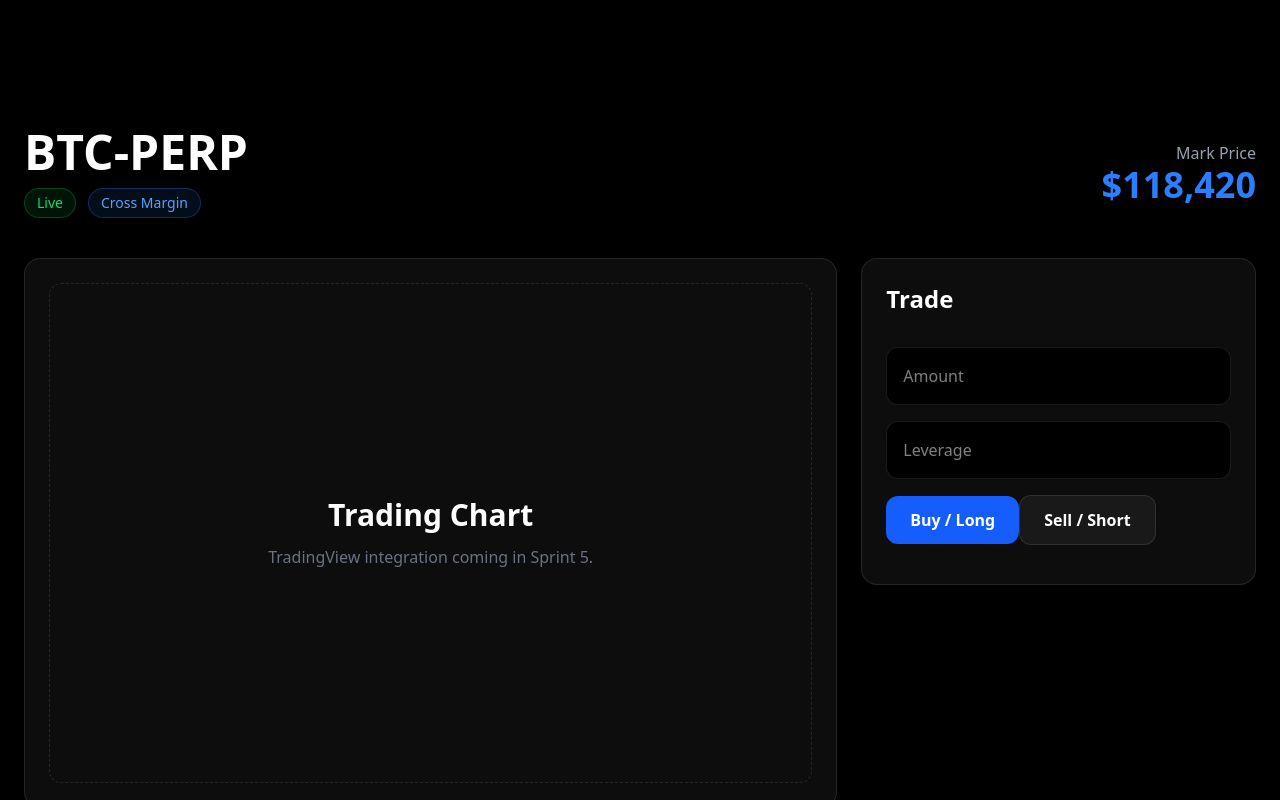
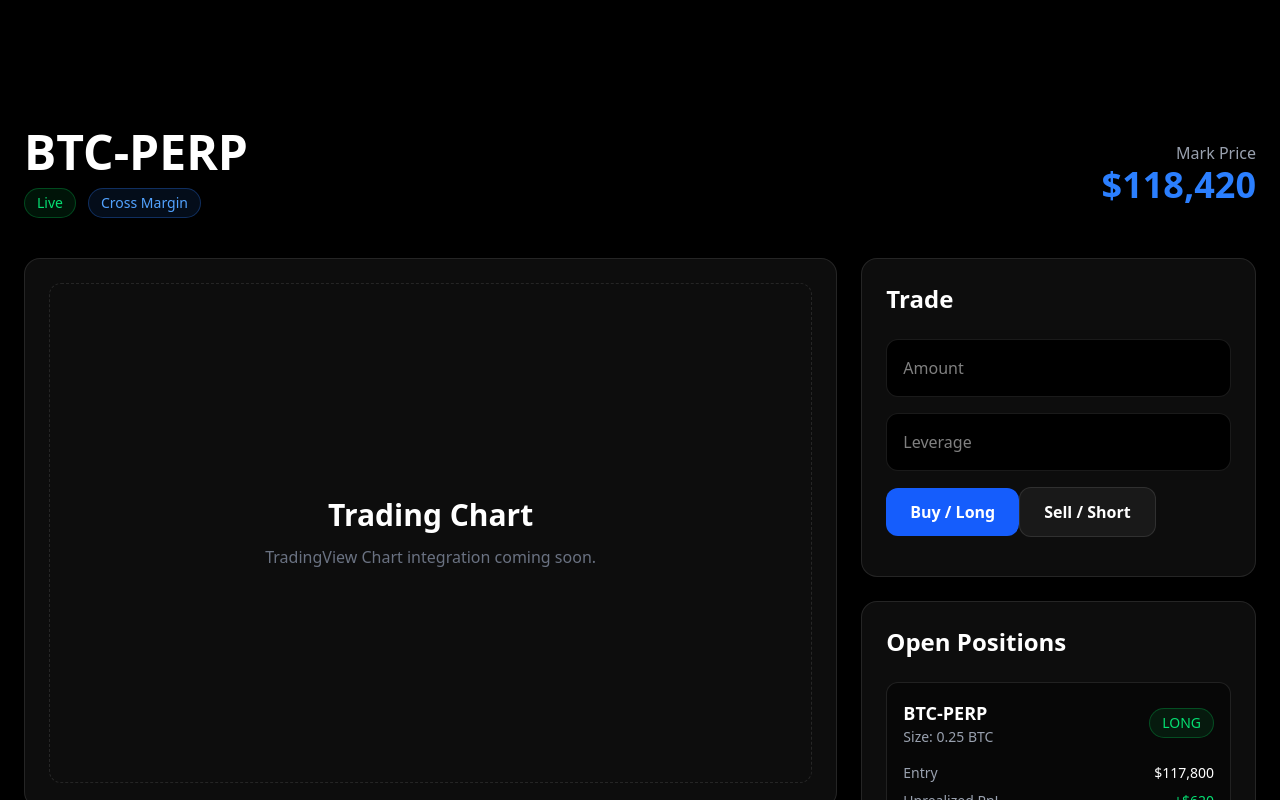
Before and after one commit to ojimusk/Cendex, a Next.js app: page /trade in a window 1280 px wide. Shown: the top 800 px of the page. Built offline with nearby package versions, Linux system fonts and the light colour scheme.

Commit message:
Integrate OpenPositions component and update text
Added OpenPositions component to the TradePage layout and updated text for TradingView integration.

```diff
--- a/app/trade/page.tsx
+++ b/app/trade/page.tsx
@@ -2,6 +2,7 @@ import Badge from "@/components/Badge";
 import Button from "@/components/Button";
 import Card from "@/components/Card";
 import OrderBook from "@/components/OrderBook";
+import OpenPositions from "@/components/OpenPositions";
 
 export default function TradePage() {
   return (
@@ -34,57 +35,52 @@ export default function TradePage() {
 
         </div>
 
-        {/* Layout */}
         <div className="grid gap-6 lg:grid-cols-3">
 
-          {/* Chart + Order Book */}
+          {/* Left */}
           <div className="space-y-6 lg:col-span-2">
 
             <Card>
-
               <div className="flex h-[500px] items-center justify-center rounded-xl border border-dashed border-white/10">
 
                 <div className="text-center">
-
                   <h2 className="text-3xl font-bold">
                     Trading Chart
                   </h2>
 
                   <p className="mt-3 text-gray-500">
-                    TradingView integration coming in Sprint 5.
+                    TradingView Chart integration coming soon.
                   </p>
-
                 </div>
 
               </div>
-
             </Card>
 
             <OrderBook />
 
           </div>
 
-          {/* Trade Panel */}
-          <div>
+          {/* Right */}
+          <div className="space-y-6">
 
             <Card>
 
-              <h2 className="text-2xl font-bold">
+              <h2 className="mb-6 text-2xl font-bold">
                 Trade
               </h2>
 
-              <div className="mt-8 space-y-4">
+              <div className="space-y-4">
 
                 <input
                   type="number"
                   placeholder="Amount"
-                  className="w-full rounded-xl border border-white/10 bg-black p-4 outline-none transition focus:border-blue-500"
+                  className="w-full rounded-xl border border-white/10 bg-black p-4 outline-none focus:border-blue-500"
                 />
 
                 <input
                   type="number"
                   placeholder="Leverage"
-                  className="w-full rounded-xl border border-white/10 bg-black p-4 outline-none transition focus:border-blue-500"
+                  className="w-full rounded-xl border border-white/10 bg-black p-4 outline-none focus:border-blue-500"
                 />
 
                 <Button href="#">
@@ -102,6 +98,8 @@ export default function TradePage() {
 
             </Card>
 
+            <OpenPositions />
+
           </div>
 
         </div>
@@ -109,4 +107,4 @@ export default function TradePage() {
       </div>
     </main>
   );
-      }
+}
```
